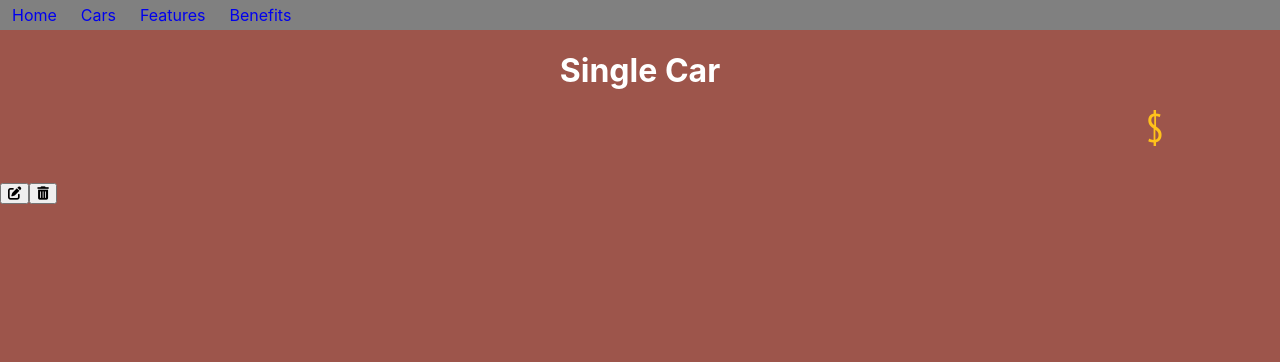
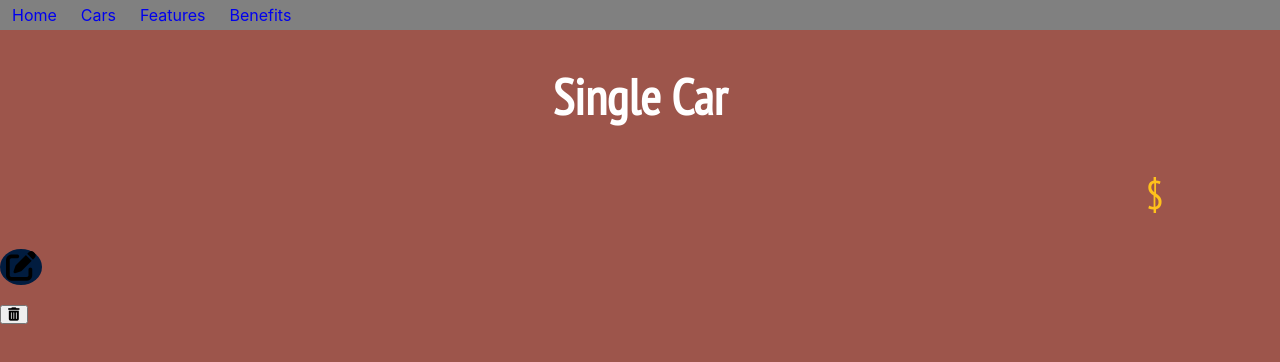
Before and after one commit to gprophete/ev-database, a React (Create React App) app in the folder client/: page /car/Benefits in a window 1280 px wide. Shown: the top 362 px of the page. Built offline with nearby package versions, Linux system fonts and the light colour scheme; no server answers.

Commit message:
css added to buttons

```diff
--- a/client/src/components/Cars.js
+++ b/client/src/components/Cars.js
@@ -67,18 +67,18 @@ export default class Cars extends Component {
 
         return (
             <div className='App'>
-                <h2>Electric Vehicle Database</h2>
+                <h1>Electric Vehicle Database</h1>
                 {this.state.allCars.map((car) => {
                     return (
                         <div className="container">
 
                             <Link to={`/car/${car._id}`}>
-                                <div className="container-item">{car.make}</div>
+                                <div>{car.make}</div>
                             </Link>
-                            <div className="container-item">{car.model}</div>
-                            <div className="container-item">{car.bodyType}</div>
-                            <div className="container-item">{car.year}</div>
-                            <div className="container-item">${car.price}</div>
+                            <div>{car.model}</div>
+                            <div>{car.bodyType}</div>
+                            <div>{car.year}</div>
+                            <div>${car.price}</div>
 
                         </div>
                     )
--- a/client/src/components/SingleCar.js
+++ b/client/src/components/SingleCar.js
@@ -113,7 +113,7 @@ export default class SingleCar extends Component {
 
                     <div>
                         {this.state.editCarItem === true ? null
-                            : <button onClick={this.toggleEditForm}>
+                            : <button onClick={this.toggleEditForm} className="btn">
                                <i class="fas fa-edit"></i>
                             </button>}
 
@@ -157,7 +157,7 @@ export default class SingleCar extends Component {
                             </form>
                             : null
                         }
-                        <button onClick={this.onDelete}><i class="fas fa-trash-alt"></i></button>
+                        <button className="delete-btn" onClick={this.onDelete}><i class="fas fa-trash-alt"></i></button>
 
 
                     </div>
--- a/client/src/components/style.css
+++ b/client/src/components/style.css
@@ -14,6 +14,13 @@ nav {
   navHome{
     width: 0;
     height: 0;
+  }
+
+  h1 {
+    font-family: 'PT Sans Narrow', sans-serif;
+    color: darkred;
+    font-size: 50px;
+    margin-bottom: 50px;
   }
 
 
@@ -37,12 +44,7 @@ nav {
     color: rgb(255, 194, 27);
 
   }
-  .container-item{
-    border: black;
-    margin: 60px;
 
-
-  }
 
   .backgroundHome{
     background-image: url('../images/car-3075497_1920.png');
@@ -83,7 +85,7 @@ nav {
     border-radius: 10%;
     margin: 10px;
     font-family: 'PT Sans Narrow', sans-serif;
-    font-size: 16px;
+    font-size: 20px;
     font-weight: 50px;
   }
 
@@ -97,3 +99,9 @@ nav {
     font-weight: 50px;
     color: rgb(238, 140, 12)
   }
+  .delete-btn {
+    display: flex;
+    justify-content: center;
+    align-content: center;
+    margin-top: 20px
+  }
```
